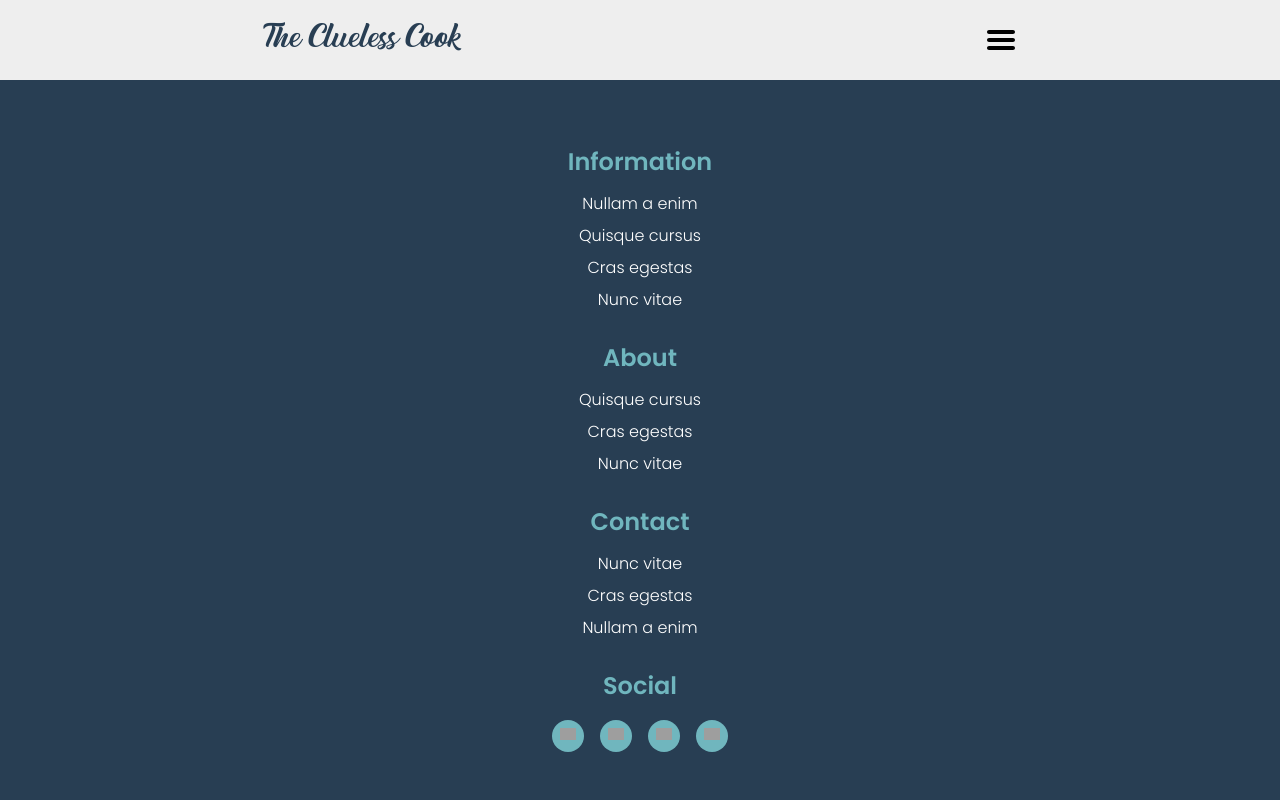
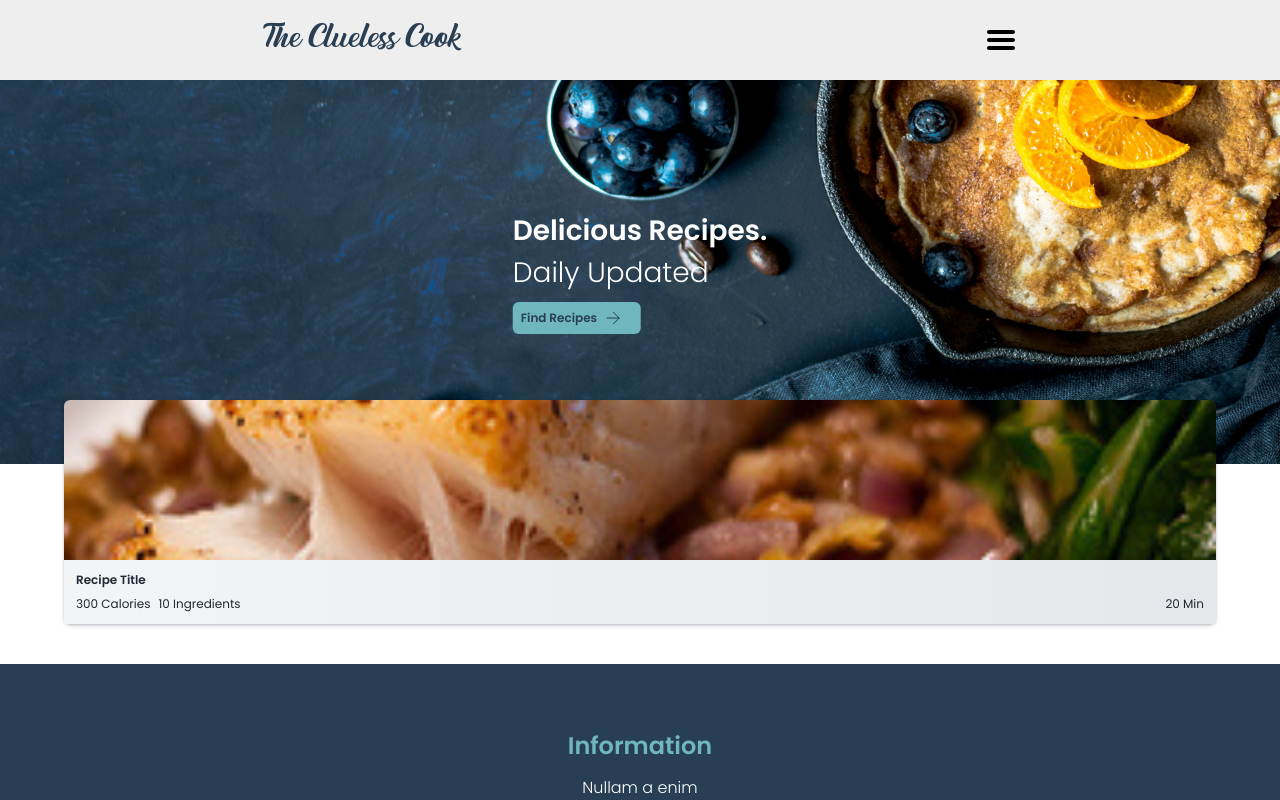
Before and after one commit to ronald-it/the-clueless-cook, a Next.js app: page / in a window 1280 px wide. Shown: the top 800 px of the page. Built offline with nearby package versions, Linux system fonts and the light colour scheme; grey boxes are pictures that could not be loaded.

Commit message:
Hero image section design finished. Recipecard design finished, slider to be implemented next.

```diff
--- a/src/app/page.js
+++ b/src/app/page.js
@@ -5,6 +5,9 @@ import Header from '../components/Header';
 import ReactModal from 'react-modal';
 import { useState } from 'react';
 import CloseIcon from '../components/CloseIcon';
+import CustomImage from '../components/CustomImage/CustomImage';
+import ArrowRightIcon from '../components/ArrowRightIcon';
+import RecipeCard from '../components/RecipeCard';
 
 export default function Home() {
   const [isModalOpen, setIsModalOpen] = useState(false);
@@ -46,7 +49,30 @@ export default function Home() {
           </div>
         </div>
       </ReactModal>
-      <main></main>
+      <main>
+        <section className='relative'>
+          <CustomImage
+            src='images/hero-image.jpg'
+            alt='Hero image'
+            className='w-full h-96 object-cover'
+            width={100}
+            height={100}
+          />
+          <div className='absolute top-1/2 -translate-y-1/2 left-1/2 -translate-x-1/2 [&>*]:text-white [&>*:last-child]:text-darkblue [&>*]:text-nowrap'>
+            <h2>Delicious Recipes.</h2>
+            <h2 className='font-light'>Daily Updated</h2>
+            <button className='mt-2 bg-lightblue pl-2 pr-4 py-1 rounded-md text-xs font-semibold flex items-center'>
+              <span className='mr-1'>Find Recipes</span>
+              <span>
+                <ArrowRightIcon />
+              </span>
+            </button>
+          </div>
+        </section>
+        <section className='flex justify-center pb-10 -mt-16'>
+          <RecipeCard />
+        </section>
+      </main>
       <Footer />
     </>
   );
--- /dev/null
+++ b/src/components/ArrowRightIcon.js
@@ -0,0 +1,17 @@
+export default function ArrowRightIcon() {
+  return (
+    <svg
+      width='24'
+      height='24'
+      viewBox='0 0 24 24'
+      fill='none'
+      xmlns='http://www.w3.org/2000/svg'
+      className='w-full h-full'
+    >
+      <path
+        d='M6 12H18.5M18.5 12L12.5 6M18.5 12L12.5 18'
+        stroke='#283E53'
+      />
+    </svg>
+  );
+}
--- a/src/components/Footer.js
+++ b/src/components/Footer.js
@@ -32,16 +32,16 @@ export default function Footer() {
         <h3 className='text-lightblue font-semibold mt-6 mb-4'>Social</h3>
         <div className='flex [&>*]:bg-lightblue [&>*]:w-8 [&>*]:h-8 [&>*]:p-2 [&>*]:rounded-full [&>*]:mx-2'>
           <span>
-            <CustomImage src='images/facebook.svg' width={100} height={100} />
+            <CustomImage src='images/facebook.svg' alt='Facebook icon' width={100} height={100} />
           </span>
           <span>
-            <CustomImage src='images/instagram.svg' width={100} height={100} />
+            <CustomImage src='images/instagram.svg' alt='Instagram icon' width={100} height={100} />
           </span>
           <span>
-            <CustomImage src='images/linkedin.svg' width={100} height={100} />
+            <CustomImage src='images/linkedin.svg' alt='LinkedIn icon' width={100} height={100} />
           </span>
           <span>
-            <CustomImage src='images/twitter.svg' width={100} height={100} />
+            <CustomImage src='images/twitter.svg' alt='Twitter icon' width={100} height={100} />
           </span>
         </div>
       </div>
--- /dev/null
+++ b/src/components/RecipeCard.js
@@ -0,0 +1,25 @@
+import CustomImage from './CustomImage/CustomImage';
+
+export default function RecipeCard() {
+  return (
+    <article className='w-[90%] shadow-3xl rounded-md z-10'>
+      <CustomImage
+        src='/images/lobster.jpg'
+        alt='Lobster image'
+        className='w-full h-40 object-cover rounded-t-md'
+        width={100}
+        height={100}
+      />
+      <div className='p-3 text-xs text-gray-800 bg-gradient-to-r from-gray-100 to-gray-200'>
+        <span className='font-semibold'>Recipe Title</span>
+        <div className='mt-2 flex justify-between'>
+          <div className='flex'>
+            <span className='mr-2'>300 Calories</span>
+            <span>10 Ingredients</span>
+          </div>
+          <span>20 Min</span>
+        </div>
+      </div>
+    </article>
+  );
+}
--- a/tailwind.config.js
+++ b/tailwind.config.js
@@ -1,18 +1,20 @@
 /** @type {import('tailwindcss').Config} */
 module.exports = {
-  content: ["./src/**/*.{html,js}"],
+  content: ['./src/**/*.{html,js}'],
   theme: {
     extend: {
-      colors:
-      {
+      boxShadow: {
+        '3xl': 'rgba(50, 50, 93, 0.25) 0px 2px 5px -1px, rgba(0, 0, 0, 0.3) 0px 1px 3px -1px',
+      },
+      colors: {
         darkblue: {
-          DEFAULT: '#283E53'
+          DEFAULT: '#283E53',
         },
         lightblue: {
-          DEFAULT: '#70B6BE'
-        }
-      }
+          DEFAULT: '#70B6BE',
+        },
+      },
     },
   },
   plugins: [],
-}
+};
```
Also changed, not shown: public/images/arrow-right.svg (added), public/images/lobster.jpg (added).
